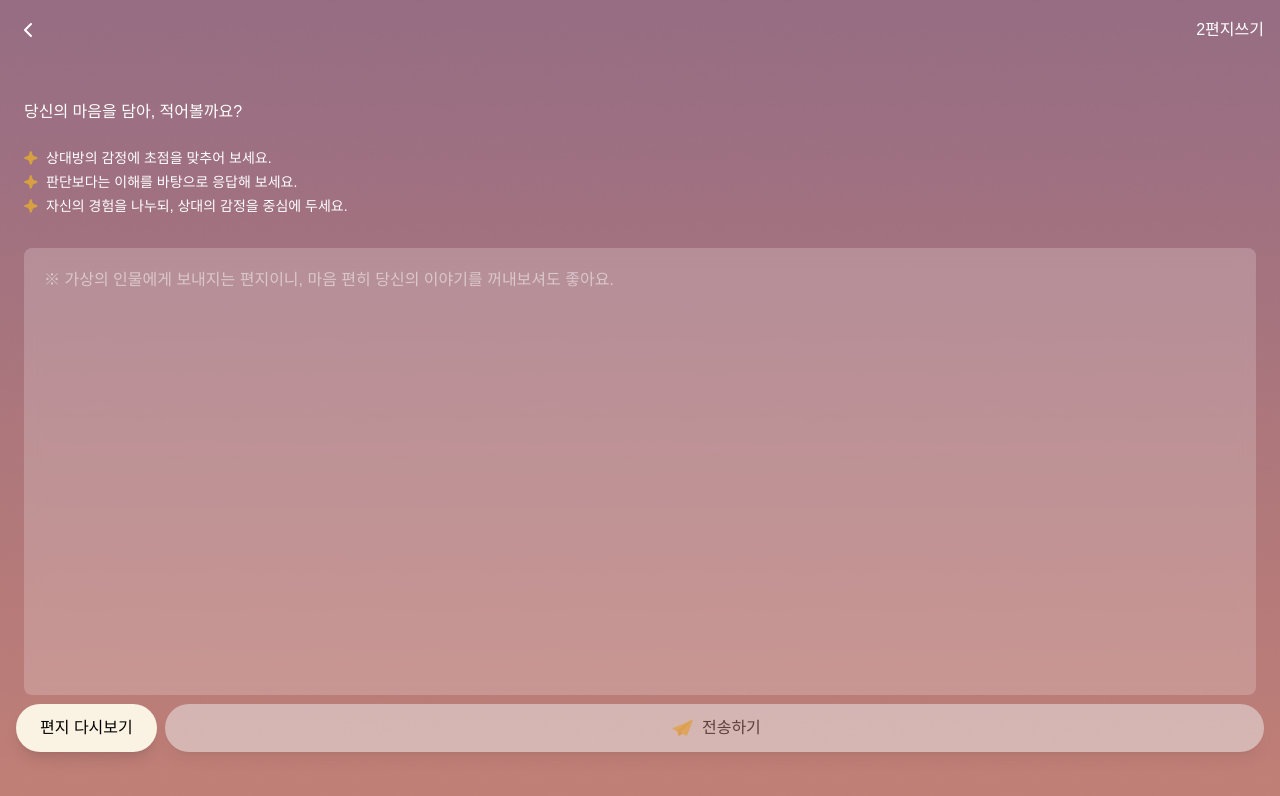
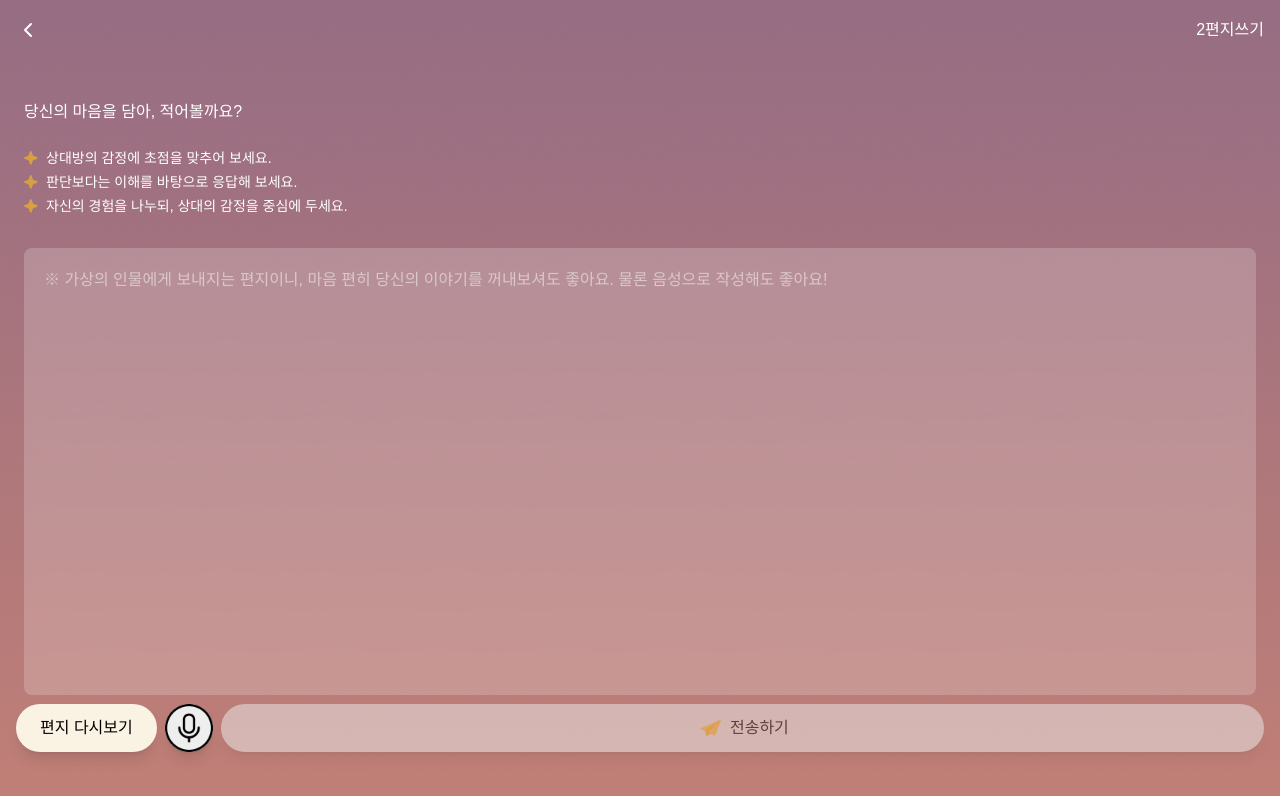
Before and after one commit to hyeinj/Ongi, a Next.js app in the folder frontend/: page /letter-exercise/2 in a window 1280 px wide. Shown: the top 796 px of the page. Built offline with nearby package versions, Linux system fonts and the light colour scheme; a web font is replaced by a local one.

Commit message:
[frontend] modify: 편지 모의쓰기 음성녹음 및 홈화면 UI 수정 (#33)
* fix: 튜토리얼 수정
* fix: 홈화면 입체감 추가
* feat: 편지모의쓰기 음성기능 추가
* 음성기능 아이콘 파일

```diff
--- a/frontend/src/app/_components/HomePage/TutorialOverlay.tsx
+++ b/frontend/src/app/_components/HomePage/TutorialOverlay.tsx
@@ -7,7 +7,7 @@ interface TutorialOverlayProps {
 
 const steps = [
   {
-    message: '이 우체국 섬을 누르면 \n 오늘의 기록을 시작할 수 있어요',
+    message: '이  섬을 누르면 \n 오늘의 기록을 시작할 수 있어요',
     spotlight: { x: '50%', y: '68%', r: 150 },
     tooltip: { left: '50%', top: '30%' },
   },
@@ -27,12 +27,12 @@ const steps = [
     tooltip: { left: '35%', top: '52%' },
   },
   {
-    message: "하루의 루틴 속에서 있었던 소소한 \n 순간들은 ‘루틴의 섬’으로 모여요",
+    message: "하루의 루틴 속에서 있었던 소소한 \n 순간들은 '루틴의 섬'으로 모여요",
     spotlight: { x: '73%', y: '29%', r: 63 },
     tooltip: { left: '65%', top: '38%' },
   },
   {
-    message: "누군가와의 관계에서 느낀 감정들은 ‘관계의 섬’으로 흘러가요.",
+    message: "누군가와의 관계에서 느낀 감정들은 '관계의 섬'으로 흘러가요.",
     spotlight: { x: '73%', y: '44%', r: 79 },
     tooltip: { left: '65%', top: '55%' },
   },
@@ -63,6 +63,14 @@ export default function TutorialOverlay({ onFinish }: TutorialOverlayProps) {
           {step < steps.length - 1 ? '다음' : '튜토리얼 닫기'}
         </button>
       </div>
+      <div className="tutorial-progress">
+        {steps.map((_, index) => (
+          <div
+            key={index}
+            className={`tutorial-progress-dot ${index === step ? 'active' : ''}`}
+          />
+        ))}
+      </div>
     </div>
   );
 }
--- a/frontend/src/app/_components/letterExercise/WritingStep.tsx
+++ b/frontend/src/app/_components/letterExercise/WritingStep.tsx
@@ -5,13 +5,98 @@ import { useRouter } from 'next/navigation';
 import letterExerciseDotImage from '@/assets/images/letter-exercise-dot-img.png';
 import { useLetter } from '@/ui/hooks/useLetter';
 import paperPlane from '@/assets/icons/paper-plane.png';
+import micIcon from '@/assets/icons/mic.png';
+import micActiveIcon from '@/assets/icons/mic-active.png';
+
+// Web Speech API 타입 정의
+interface SpeechRecognitionEvent extends Event {
+  results: SpeechRecognitionResultList;
+  resultIndex: number;
+  interpretation: any;
+}
+
+interface SpeechRecognitionErrorEvent extends Event {
+  error: string;
+  message: string;
+}
+
+interface SpeechRecognitionResultList {
+  length: number;
+  item(index: number): SpeechRecognitionResult;
+  [index: number]: SpeechRecognitionResult;
+}
+
+interface SpeechRecognitionResult {
+  isFinal: boolean;
+  length: number;
+  item(index: number): SpeechRecognitionAlternative;
+  [index: number]: SpeechRecognitionAlternative;
+}
+
+interface SpeechRecognitionAlternative {
+  transcript: string;
+  confidence: number;
+}
+
+interface SpeechRecognition extends EventTarget {
+  continuous: boolean;
+  interimResults: boolean;
+  lang: string;
+  onresult: (event: SpeechRecognitionEvent) => void;
+  onerror: (event: SpeechRecognitionErrorEvent) => void;
+  onend: () => void;
+  start: () => void;
+  stop: () => void;
+  abort: () => void;
+}
+
+declare global {
+  interface Window {
+    SpeechRecognition: new () => SpeechRecognition;
+    webkitSpeechRecognition: new () => SpeechRecognition;
+  }
+}
 
 export default function WritingStep() {
   const { saveUserResponse, getLetterData } = useLetter();
   const [currentDate] = useState(() => new Date().toISOString().split('T')[0]);
   const [letterContent, setLetterContent] = useState('');
   const [dataLoaded, setDataLoaded] = useState(false);
+  const [isListening, setIsListening] = useState(false);
   const router = useRouter();
+
+  // 음성 인식 설정
+  const [recognition, setRecognition] = useState<SpeechRecognition | null>(null);
+
+  useEffect(() => {
+    if (typeof window !== 'undefined') {
+      const SpeechRecognition = window.SpeechRecognition || window.webkitSpeechRecognition;
+      if (SpeechRecognition) {
+        const recognition = new SpeechRecognition();
+        recognition.continuous = true;
+        recognition.interimResults = true;
+        recognition.lang = 'ko-KR';
+
+        recognition.onresult = (event: SpeechRecognitionEvent) => {
+          const transcript = Array.from(event.results)
+            .map(result => result[0].transcript)
+            .join('');
+          setLetterContent(transcript);
+        };
+
+        recognition.onerror = (event: SpeechRecognitionErrorEvent) => {
+          console.error('Speech recognition error:', event.error);
+          setIsListening(false);
+        };
+
+        recognition.onend = () => {
+          setIsListening(false);
+        };
+
+        setRecognition(recognition);
+      }
+    }
+  }, []);
 
   // 기존 답장 데이터 로드 (한 번만 실행)
   useEffect(() => {
@@ -26,10 +111,24 @@ export default function WritingStep() {
     };
     loadLetterData();
     // eslint-disable-next-line react-hooks/exhaustive-deps
-  }, [currentDate, dataLoaded]); // 함수를 의존성에서 제거
+  }, [currentDate, dataLoaded]);
 
   const handleLetterChange = (e: React.ChangeEvent<HTMLTextAreaElement>) => {
     setLetterContent(e.target.value);
+  };
+
+  const toggleListening = () => {
+    if (!recognition) {
+      alert('음성 인식이 지원되지 않는 브라우저입니다.');
+      return;
+    }
+
+    if (isListening) {
+      recognition.stop();
+    } else {
+      recognition.start();
+      setIsListening(true);
+    }
   };
 
   const handleSendLetter = async () => {
@@ -76,7 +175,7 @@ export default function WritingStep() {
         <div className="w-full h-full">
           <textarea
             className="w-full h-full min-h-[50vh] bg-transparent text-white placeholder-white/50 resize-none border-none outline-none font-thin overflow-y-auto break-keep"
-            placeholder="※ 가상의 인물에게 보내지는 편지이니, 마음 편히 당신의 이야기를 꺼내보셔도 좋아요."
+            placeholder="※ 가상의 인물에게 보내지는 편지이니, 마음 편히 당신의 이야기를 꺼내보셔도 좋아요. 물론 음성으로 작성해도 좋아요!"
             value={letterContent}
             onChange={handleLetterChange}
           />
@@ -93,6 +192,20 @@ export default function WritingStep() {
           </Link>
 
           <button
+            onClick={toggleListening}
+            className={`w-12 h-12 rounded-full ${isListening ? 'bg-red-500' : 'bg-[#EEEEEE]'} active:bg-[#F4E8D1] shadow-lg transition-all duration-300 flex items-center justify-center`}
+            title={isListening ? '음성 인식 중지' : '음성으로 작성'}
+          >
+            <Image
+              src={isListening ? micActiveIcon : micIcon}
+              alt={isListening ? '음성 인식 중지' : '음성으로 작성'}
+              width={28}
+              height={28}
+              className="w-12 h-12"
+            />
+          </button>
+
+          <button
             onClick={handleSendLetter}
             disabled={!letterContent.trim()}
             className="flex-1 px-6 py-3 rounded-full bg-[#EEEEEE] active:bg-[#F4E8D1] shadow-lg disabled:opacity-50 disabled:cursor-not-allowed"
```
Also changed, not shown: frontend/src/styles/HomePage.css (+40 -1 lines), frontend/src/styles/TutorialOverlay.css (+24 -0 lines), frontend/src/assets/icons/mic-active.png (added), frontend/src/assets/icons/mic.png (added).
